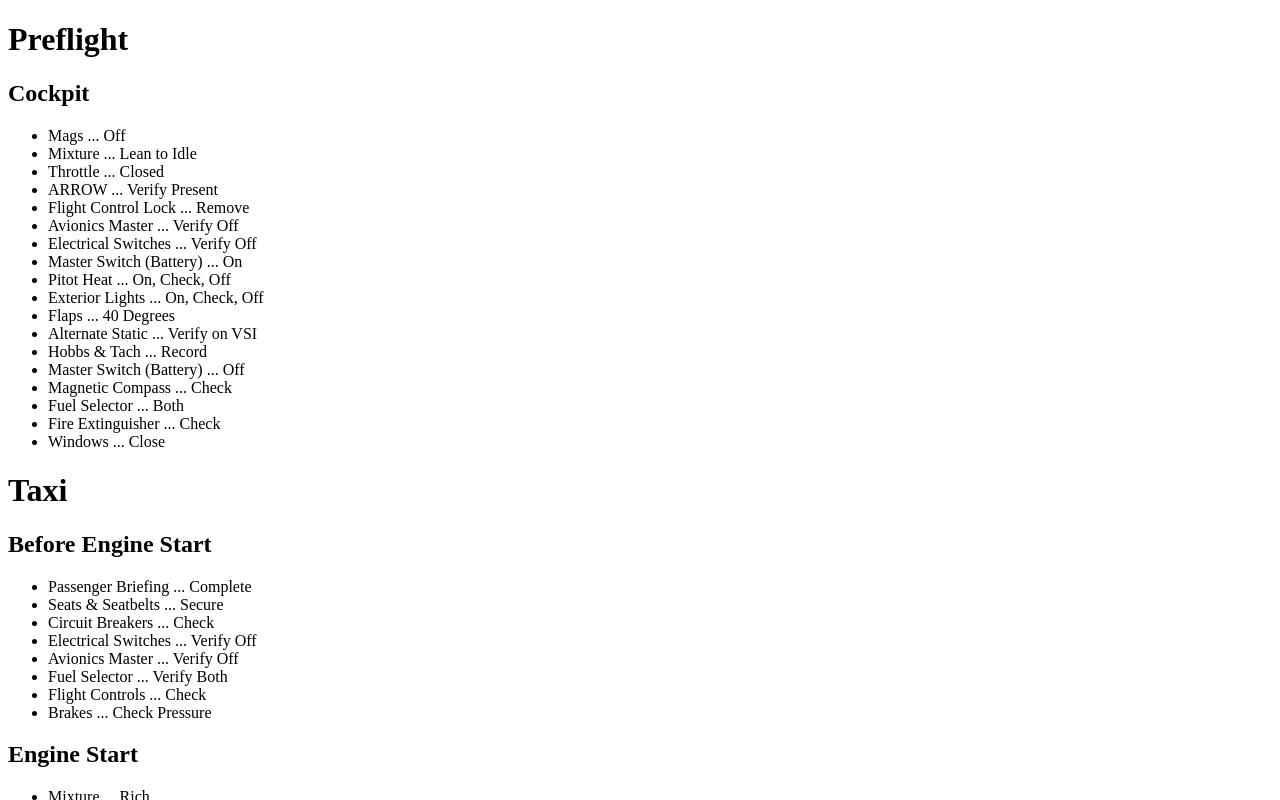
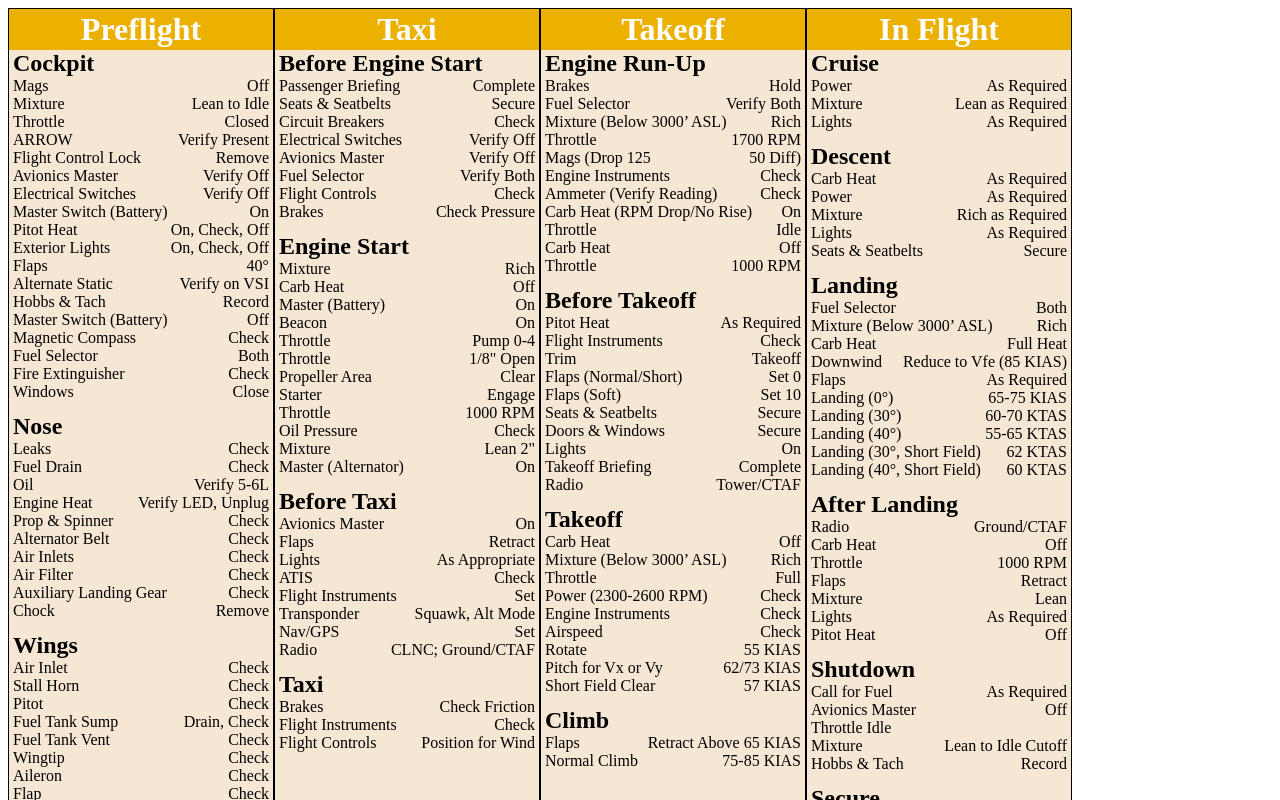
Before and after one commit to freerobby/aviation-checklist, a Vue app: page / in a window 1280 px wide. Shown: the top 800 px of the page. Built offline with nearby package versions, Linux system fonts and the light colour scheme.

Commit message:
Improved styling

```diff
--- a/src/App.vue
+++ b/src/App.vue
@@ -20,7 +20,6 @@ export default {
   components: {
     ChecklistSet
   },
-  // props: ["checklistSets"],
   data() {
     return {
       checklistSets: [{
@@ -90,12 +89,8 @@ export default {
 </script>
 
 <style>
-#app {
-  font-family: Avenir, Helvetica, Arial, sans-serif;
+div {
   -webkit-font-smoothing: antialiased;
   -moz-osx-font-smoothing: grayscale;
-  text-align: center;
-  color: #2c3e50;
-  margin-top: 60px;
 }
 </style>
--- a/src/components/Checklist.vue
+++ b/src/components/Checklist.vue
@@ -1,5 +1,5 @@
 <template>
-  <div>
+  <div class="checklist">
     <h2> {{ title }}</h2>
     <ul>
       <checklist-item v-for="item in items" v-bind:item="item" v-bind:key="item.id"></checklist-item>
@@ -18,5 +18,26 @@ export default {
 </script>
 
 <style scoped>
-
+div.checklist {
+  overflow: hidden;
+  margin-bottom: 12px;
+  padding-left: 4px;
+  padding-right: 4px;
+}
+div h2 {
+  float: left;
+  display: block;
+  width: 100%;
+  margin: 0;
+  text-align: left;
+}
+ul {
+  margin: 0;
+  padding-left: 0;
+  width: 100%;
+}
+ul li {
+  list-style-type:none;
+  width: 100%;
+}
 </style>
--- a/src/components/ChecklistItem.vue
+++ b/src/components/ChecklistItem.vue
@@ -1,6 +1,11 @@
 <template>
   <li>
-    {{ item.subject }} ... {{ item.operation }}
+    <div class="subject">
+      {{ item.subject }}
+    </div>
+    <div class="operation">
+      {{ item.operation}}
+    </div>
   </li>
 </template>
 
@@ -12,5 +17,13 @@ export default {
 </script>
 
 <style scoped>
-
+div.subject {
+  float: left;
+  height: auto;
+  display: block;
+  clear: both;
+}
+div.operation {
+  float: right;
+}
 </style>
--- a/src/components/ChecklistSet.vue
+++ b/src/components/ChecklistSet.vue
@@ -1,6 +1,6 @@
 <template>
-  <div>
-    <h1> {{title}} </h1>
+  <div class="checklist-set">
+    <h1 v-bind:class="{emergency:(title === 'Emergency'), reference:(title === 'Reference')}"> {{title}} </h1>
     <checklist v-for="checklist in checklists" v-bind:title="checklist.title" v-bind:items="checklist.items" v-bind:key="checklist.id"></checklist>
   </div>
 </template>
@@ -15,5 +15,29 @@ export default {
 </script>
 
 <style scoped>
-
+div {
+  width: auto;
+  overflow: hidden;
+  background-color: #f5e7d3;
+}
+div.checklist-set{
+  border: 1px solid #000;
+  float: left;
+  width: 198pt;
+  height: 756pt;
+}
+div.checklist-set h1 {
+  margin: 0;
+  padding-top: 2px;
+  padding-bottom: 2px;
+  background-color: #ecb100;
+  text-align: center;
+  color: #fff;
+}
+div.checklist-set h1.emergency {
+  background-color: #ff371a;
+}
+div.checklist-set h1.reference {
+  background-color: #4588ff;
+}
 </style>
```
Also changed, not shown: public/n934gr.csv.
